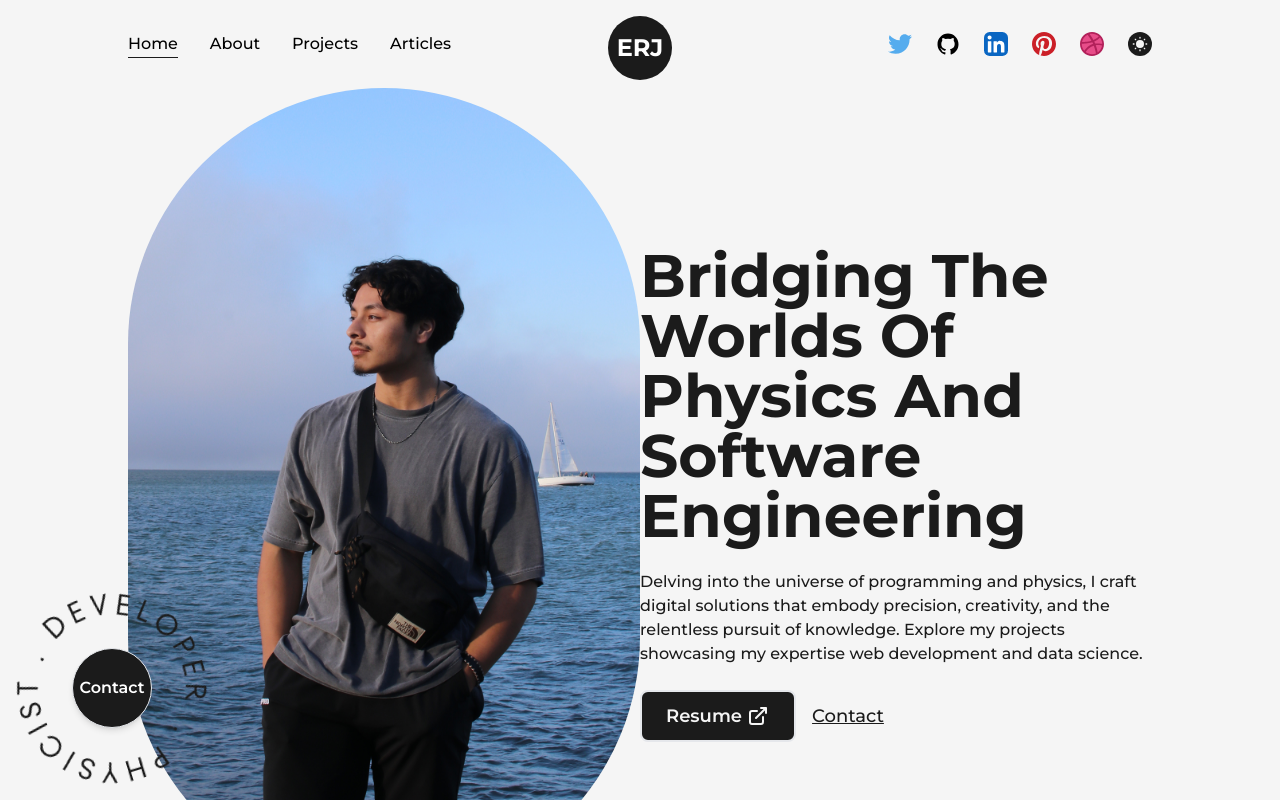
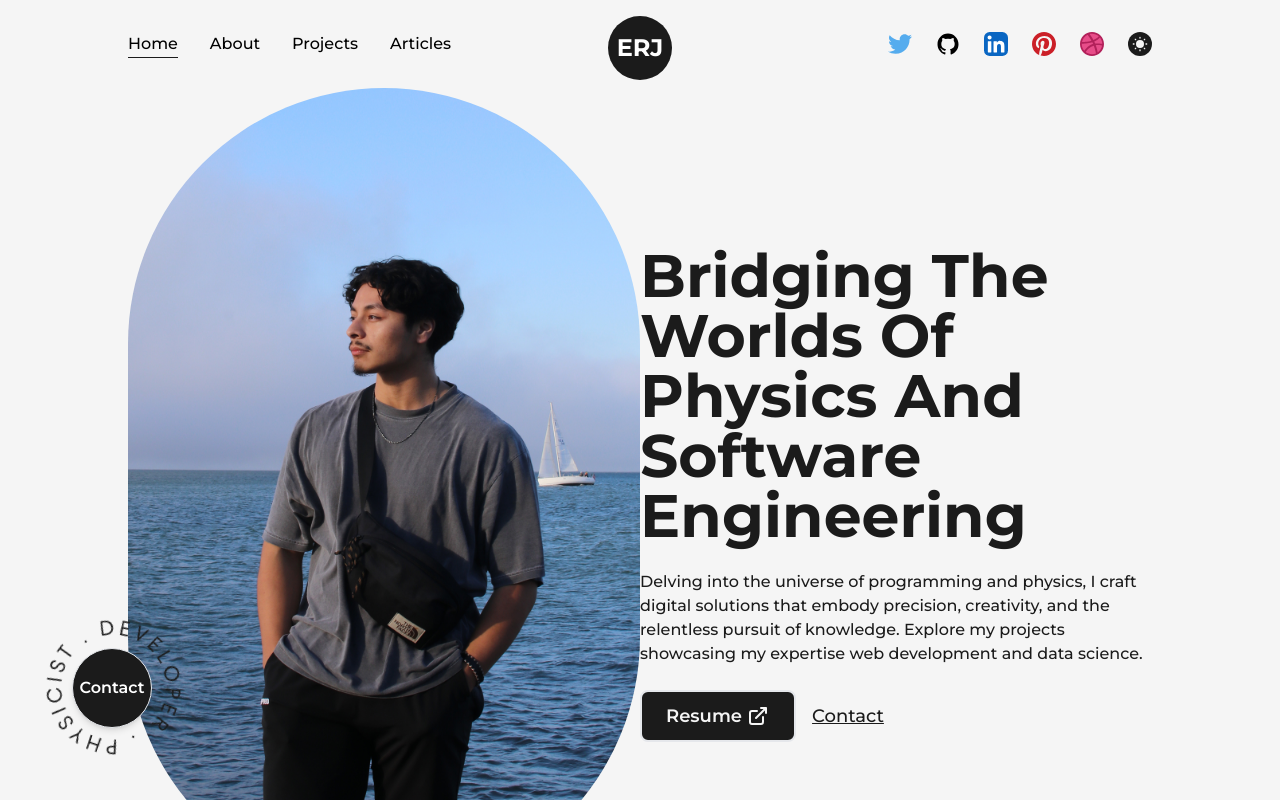
Before and after one commit to Quantum-Impulse/Next.js-portfolio-website, a Next.js app: page / in a window 1280 px wide. Shown: the top 800 px of the page. Built offline with nearby package versions, Linux system fonts and the light colour scheme.

Commit message:
scaling fix with new updates

```diff
--- a/src/components/Icons.js
+++ b/src/components/Icons.js
@@ -431,9 +431,7 @@ export const CircularText = ({ className, ...rest }) => (
 
   <svg
     xmlns="http://www.w3.org/2000/svg"
-    width={1417.333}
-    height={1417.333}
-    viewBox="0 0 1063 1063"
+    viewBox="-230 -230 1500 1500"
     className={`w-full h-auto ${className}`}
     {...rest}
   >
--- a/tailwind.config.js
+++ b/tailwind.config.js
@@ -22,7 +22,7 @@ module.exports = {
         primaryDark: "#58E6D9", // 80,230,217
       },
       animation: {
-        "spin-slow": "spin 8s linear infinite",
+        "spin-slow": "spin 7s linear infinite",
       },
       backgroundImage: {
         circularLight:
```
